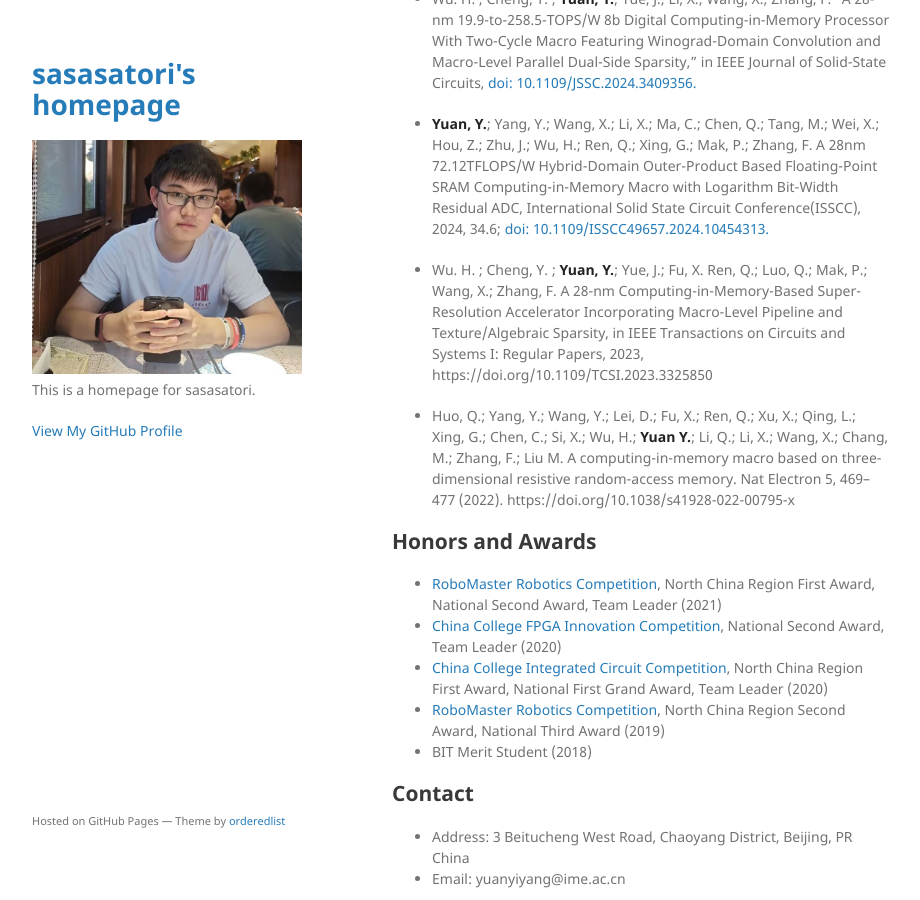
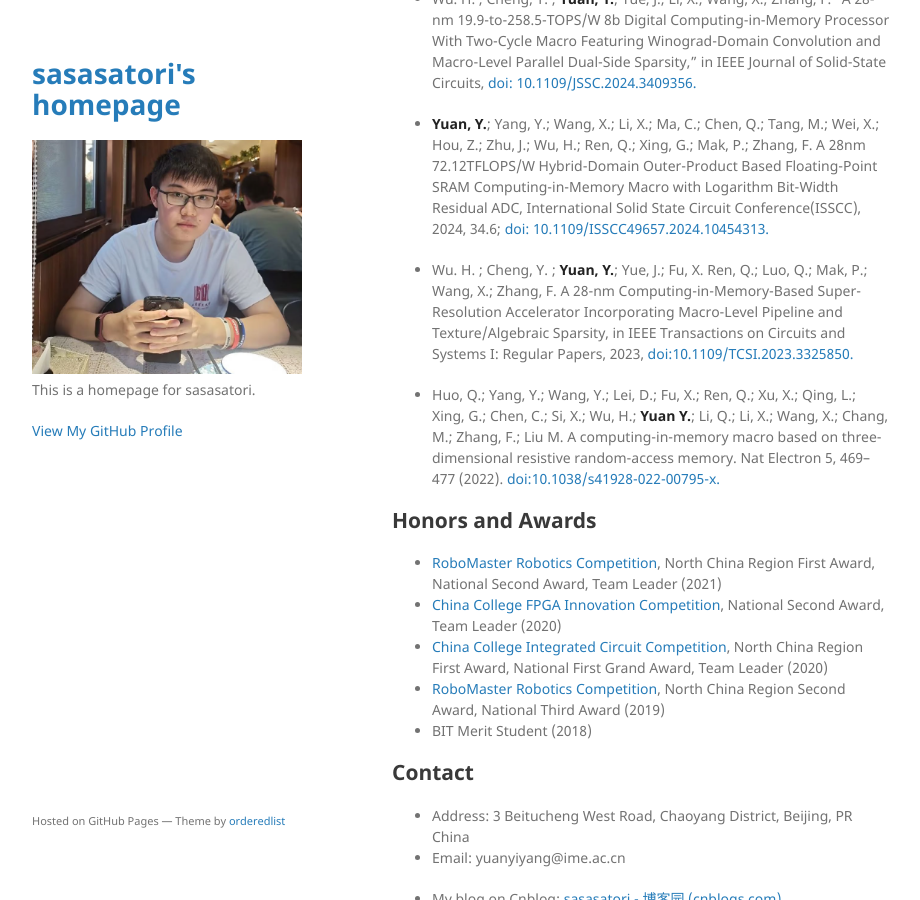
Before and after one commit to sasasatori/sasasatori.github.io, a Jekyll site: the page built from index.md, in a window 1280 px wide and 900 px high, scrolled down 510 px. Shown: the whole window, without its empty margins (178-1098 px from the left). Built offline with Jekyll 4.4.1, drawn with Linux system fonts in a browser that asks for light colours; our own code applies the rules of GitHub Pages for plain Markdown files; part of the change alters nothing that is shown.

Commit message:
update index.md again

```diff
--- a/index.md
+++ b/index.md
@@ -17,9 +17,9 @@ Sep. 2017 - Jun. 2021: **Beijing Institute of Technology**
 
 - **Yuan, Y.**; Yang, Y.; Wang, X.; Li, X.; Ma, C.; Chen, Q.; Tang, M.; Wei, X.; Hou, Z.; Zhu, J.; Wu, H.; Ren, Q.; Xing, G.; Mak, P.; Zhang, F. A 28nm 72.12TFLOPS/W Hybrid-Domain Outer-Product Based   Floating-Point SRAM Computing-in-Memory Macro with Logarithm Bit-Width Residual ADC, International Solid State Circuit Conference(ISSCC), 2024, 34.6; [doi: 10.1109/ISSCC49657.2024.10454313.](https://ieeexplore.ieee.org/abstract/document/10454313)
 
-- Wu. H. ; Cheng, Y. ; **Yuan, Y.**; Yue, J.; Fu, X. Ren, Q.; Luo, Q.; Mak, P.; Wang, X.; Zhang, F. A 28-nm Computing-in-Memory-Based Super-Resolution Accelerator Incorporating Macro-Level Pipeline and Texture/Algebraic Sparsity, in IEEE Transactions on Circuits and Systems I: Regular Papers, 2023, https://doi.org/10.1109/TCSI.2023.3325850
+- Wu. H. ; Cheng, Y. ; **Yuan, Y.**; Yue, J.; Fu, X. Ren, Q.; Luo, Q.; Mak, P.; Wang, X.; Zhang, F. A 28-nm Computing-in-Memory-Based Super-Resolution Accelerator Incorporating Macro-Level Pipeline and Texture/Algebraic Sparsity, in IEEE Transactions on Circuits and Systems I: Regular Papers, 2023, [doi:10.1109/TCSI.2023.3325850.](https://doi.org/10.1109/TCSI.2023.3325850)
 
-- Huo, Q.; Yang, Y.; Wang, Y.; Lei, D.; Fu, X.; Ren, Q.; Xu, X.; Qing, L.; Xing, G.; Chen, C.; Si, X.; Wu, H.; **Yuan Y.**; Li, Q.; Li, X.; Wang, X.; Chang, M.; Zhang, F.; Liu M. A computing-in-memory macro based on three-dimensional resistive random-access memory. Nat Electron 5, 469–477 (2022). https://doi.org/10.1038/s41928-022-00795-x
+- Huo, Q.; Yang, Y.; Wang, Y.; Lei, D.; Fu, X.; Ren, Q.; Xu, X.; Qing, L.; Xing, G.; Chen, C.; Si, X.; Wu, H.; **Yuan Y.**; Li, Q.; Li, X.; Wang, X.; Chang, M.; Zhang, F.; Liu M. A computing-in-memory macro based on three-dimensional resistive random-access memory. Nat Electron 5, 469–477 (2022). [doi:10.1038/s41928-022-00795-x.](https://doi.org/10.1038/s41928-022-00795-x)
 
 
 ## Honors and Awards
```
